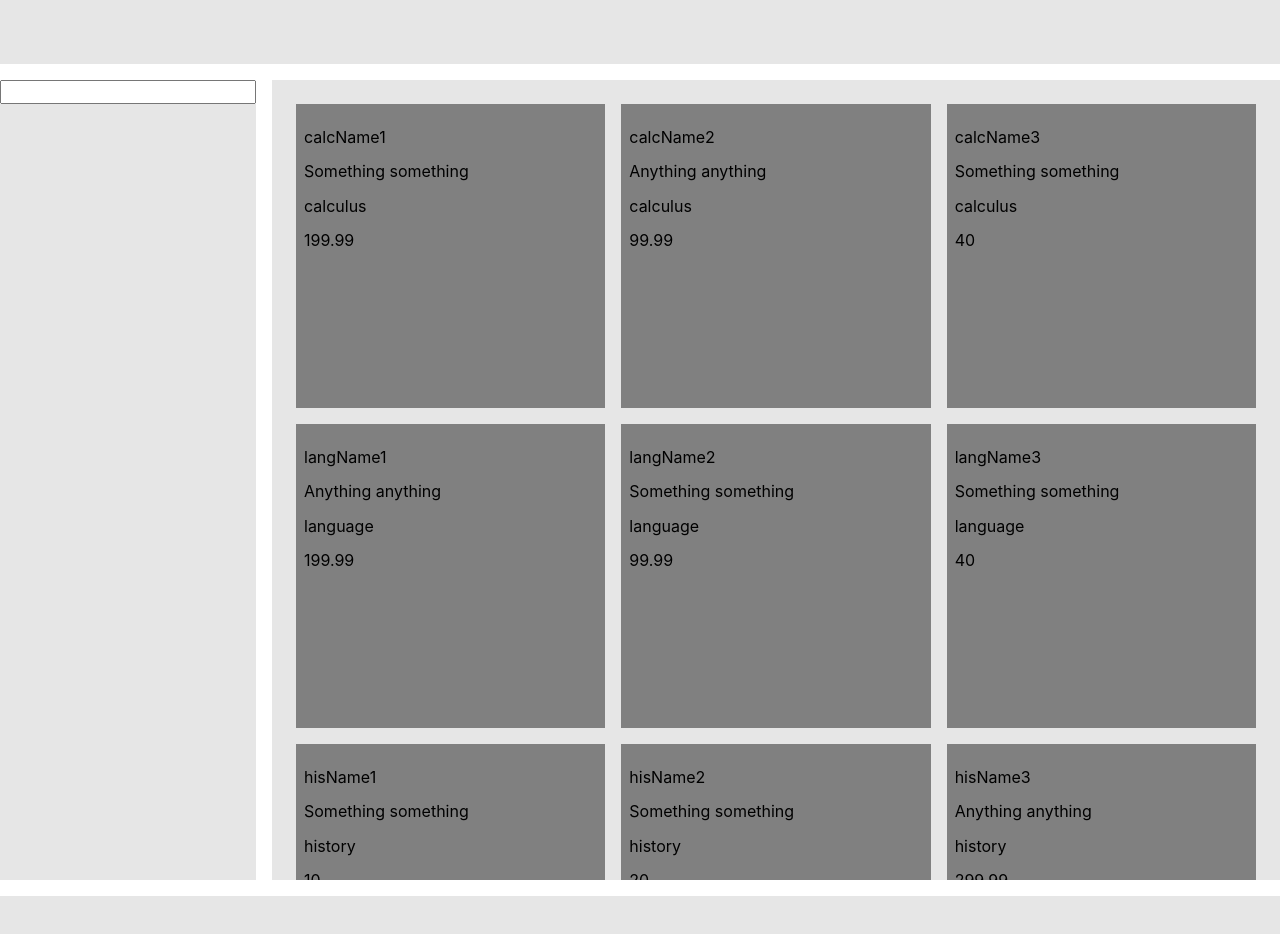
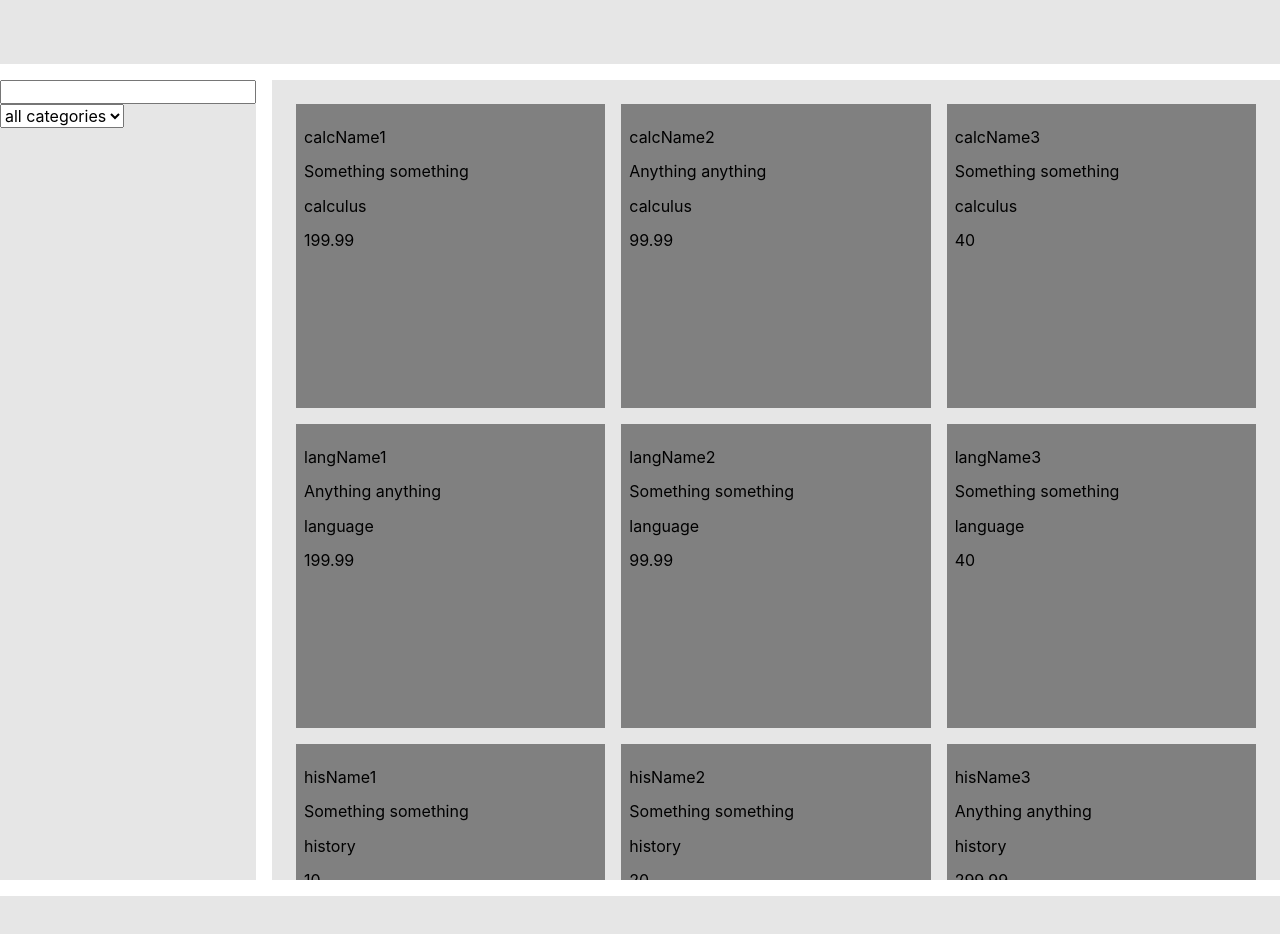
Before and after one commit to lhafkamp/inspire-app, a React (Create React App) app: page / in a window 1280 px wide. Shown: the top 934 px of the page. Built offline with nearby package versions, Linux system fonts and the light colour scheme.

Commit message:
Combine filters

```diff
--- a/src/components/CourseDisplayer.js
+++ b/src/components/CourseDisplayer.js
@@ -9,10 +9,12 @@ class CourseDisplayer extends React.Component {
     super()
     this.state = {
       courses: [],
-      search: []
+      searchFilter: [],
+      categoryFilter: []
     }
 
     this.changeHandler = this.changeHandler.bind(this)
+    this.filters = this.filters.bind(this)
   }
 
   componentDidMount() {
@@ -25,21 +27,41 @@ class CourseDisplayer extends React.Component {
   }
 
   changeHandler(e) {
+    let state = null
+
+    switch(e.target.type) {
+      case 'select-one':
+        state = "categoryFilter"
+        break
+      default:
+        state = "searchFilter"
+    }
+
     this.setState({
-      search: e.target.value
+      [state]: e.target.value
     })
   }
 
-  render() {
-    const { courses, search } = this.state
+  filters() {
+    const { courses, searchFilter, categoryFilter } = this.state
+
+    const filteredByCategory = courses
+      .filter(course => categoryFilter !== 'all' ? course.category.includes(categoryFilter) : course.category)
 
     const filteredBySearch = courses
-      .filter(course => course.name.includes(search) || course.description.includes(search))
+      .filter(course => course.name.includes(searchFilter) || course.description.includes(searchFilter))
 
+    const allFilters = filteredByCategory
+      .filter(course => filteredBySearch.includes(course))
+
+    return allFilters
+  }
+
+  render() {
     return (
       <div>
         <FilterSection onChange={this.changeHandler} />
-        <CourseSection courses={filteredBySearch} />
+        <CourseSection courses={this.filters()} />
       </div>
     )
   }
--- a/src/components/FilterSection.js
+++ b/src/components/FilterSection.js
@@ -3,6 +3,12 @@ import React from 'react'
 const FilterSection = ({ onChange }) => (
   <div id="filter-section">
     <input type="text" onChange={onChange} />
+    <select onChange={onChange}>
+      <option value="all">all categories</option>
+      <option value="calculus">calculus</option>
+      <option value="language">language</option>
+      <option value="history">history</option>
+    </select>
   </div>
 )
 
```
